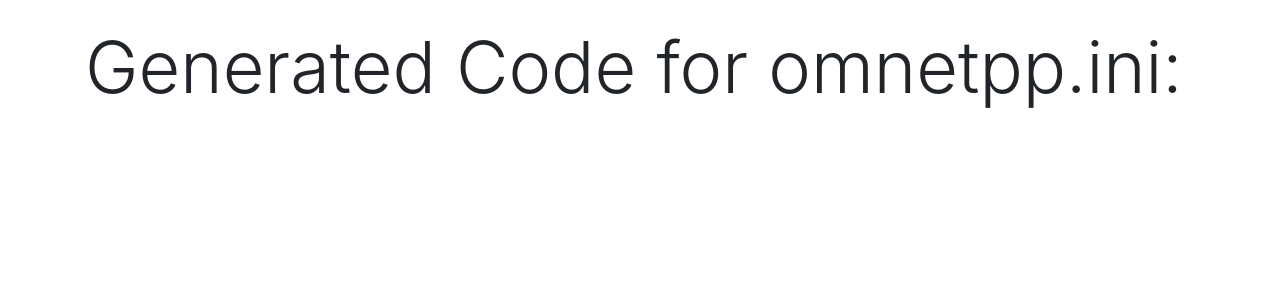
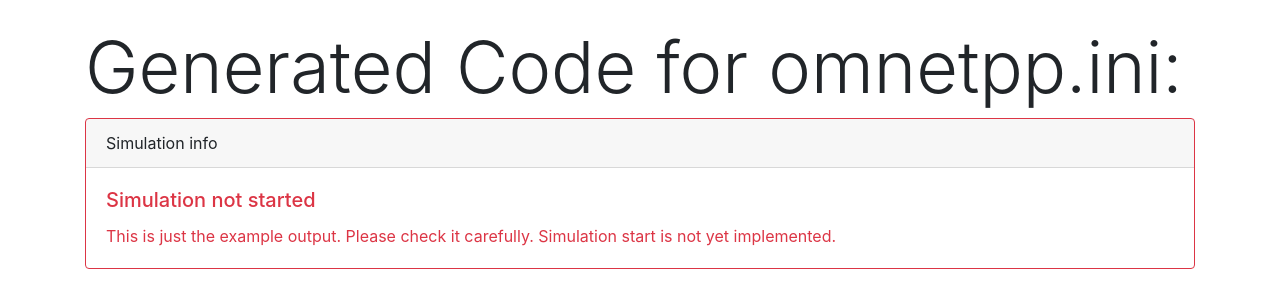
Before and after one commit to ComNets-Bremen/ops-on-the-bench, a Django app: template manager/omnetppManager/templates/omnetppManager/final_detail_sim.html in a window 1280 px wide. Shown: the part 56-364 px from the top of the page. Run offline with Django 3.2, Linux system fonts and the light colour scheme; the template is opened without the code that fills it, so the values that code supplies are empty; the visitor is signed in with stand-in values (Sample User, id 1); some libraries are stand-ins or nearby versions.

Commit message:
show warning that generator is just for testing

```diff
--- a/manager/omnetppManager/templates/omnetppManager/final_detail_sim.html
+++ b/manager/omnetppManager/templates/omnetppManager/final_detail_sim.html
@@ -4,6 +4,13 @@
 {% block content %}
 
 <h1 class="display-3">Generated Code for omnetpp.ini:</h1>
+<div class="card border-danger mb-3">
+  <div class="card-header">Simulation info</div>
+  <div class="card-body text-danger">
+    <h5 class="card-title">Simulation not started</h5>
+    <p class="card-text">This is just the example output. Please check it carefully. Simulation start is not yet implemented.</p>
+  </div>
+</div>
 <code>
     {{ omnetpp_ini|linebreaks|safe }}
 </code>
```
